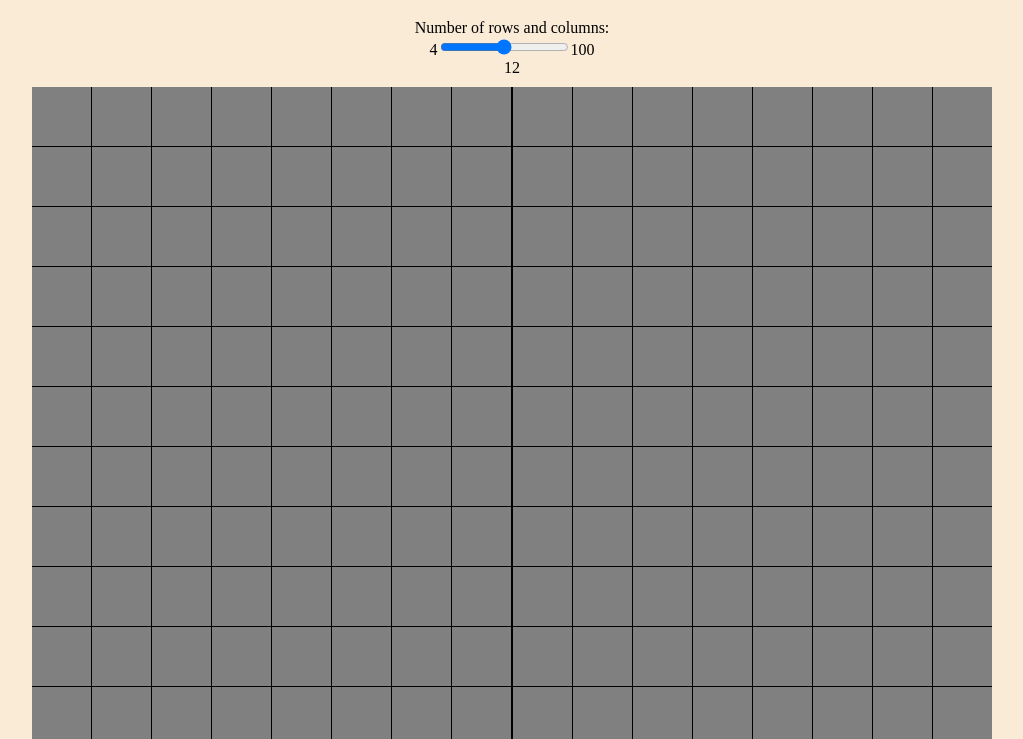
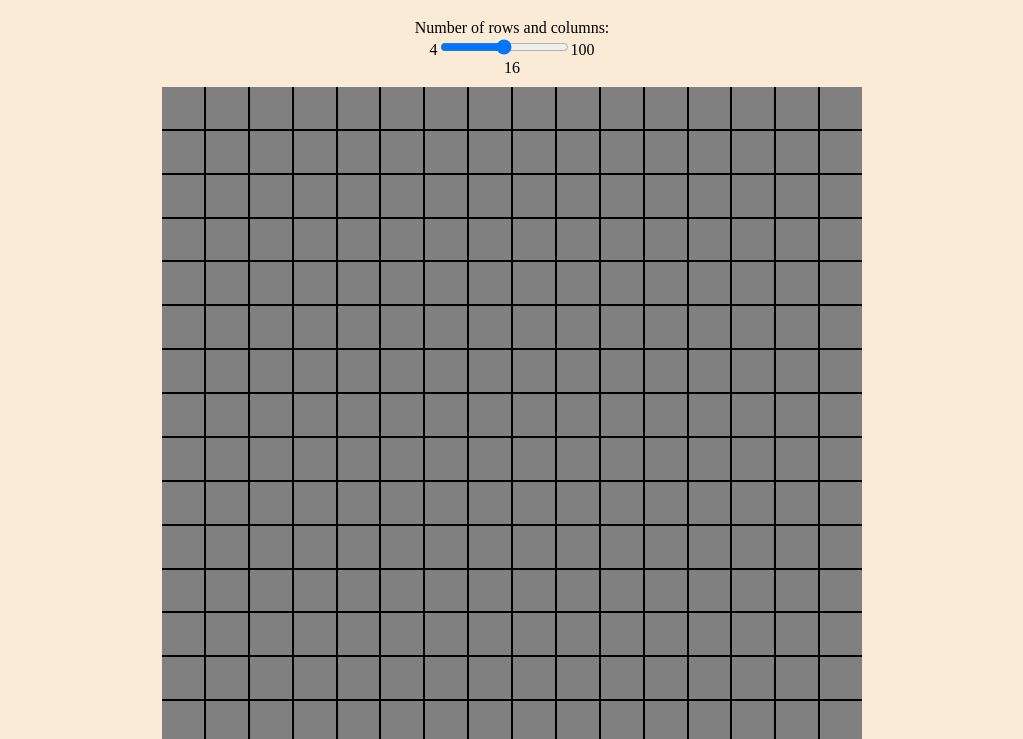
Before and after one commit to ericjfenton/etch-a-sketch, a plain HTML site: page index.html in a window 1280 px wide. Shown: the part 61-800 px from the top of the page, without its empty margins (128-1151 px from the left). Drawn offline with Linux system fonts and the light colour scheme.

Commit message:
refactor grid drawing method

```diff
--- a/etch.js
+++ b/etch.js
@@ -10,7 +10,7 @@ const tests = function(e) {
     container.innerText = '';
 }
 let numRows = 16;
-let sizeNum = Math.floor(960/numRows) - 1;
+let sizeNum = Math.floor(961/numRows) - 1;
 let sizeText = sizeNum + 'px';
 let sizeText2 = '0 0 ' + sizeText;
 console.log(sizeText);
@@ -19,6 +19,11 @@ const updateGrid = function(e) {
   numRows = squaresDesired.value;
   choice.innerText = numRows;
   sizeNum = Math.floor(961/numRows) - 1;
+  // if (960 - sizeNum * numRows > sizeNum) sizeNum++;
+  //if (960 - sizeNum * numRows > sizeNum) sizeNum++;
+  // doesn't work correctly for large numbers
+  // actually looks worse with the "fix" with if statements
+  // need to make one row at a time
   sizeText = sizeNum + 'px';
   sizeText2 = '0 0 ' + sizeText;
   container.innerText = '';
--- /dev/null
+++ b/etch2.js
@@ -0,0 +1,17 @@
+console.log("hi");
+
+const newSquare = document.createElement('div');
+newSquare.classList.add('square');
+const newRow = document.createElement('div');
+newRow.classList.add('row');
+newRow.appendChild(newSquare);
+for (let i = 1; i < 16; i++) {
+newRow.appendChild(newSquare.cloneNode());
+}
+
+
+const container = document.getElementById('container');
+container.appendChild(newRow);
+for (let i = 1; i < 16; i++) {
+container.appendChild(newRow.cloneNode(true));
+}
--- a/index.html
+++ b/index.html
@@ -5,14 +5,14 @@
     <meta name="viewport" content="width=device-width, initial-scale=1.0">
     <title>Etch a Sketch</title>
     <link rel="stylesheet" href="styles.css">
-    <script src="etch.js" defer></script>
+    <script src="etch2.js" defer></script>
 </head>
 <body>
     <h1>Etch a Sketch</h1>
     <div id="test"></div>
     <label for="squares">Number of rows and columns:</label><br>
     4<input name="squares" type="range" min="4" max="100" step="2">100
-    <div id="choice">12</div>
+    <div id="choice">16</div>
     <div id="container">
 
     </div>
--- a/styles.css
+++ b/styles.css
@@ -4,20 +4,24 @@ body {
 }
 
 #container {
-    height: 960px;
-    width: 960px;
+    height: 700px;
+    width: 700px;
     background-color: black;
     margin: 10px auto;
     display: flex;
-    flex-wrap: wrap;
-    justify-content: space-between;
-    align-items: center;
+    gap: 2px;
+    color: red;
+    flex-direction: column;
+}
+
+.row {
+    display: flex;
+    flex: 1;
+    gap: 2px;
+
 }
 
 .square {
-    /* height: 300px;
-    width: 300px; */
-    color: red;
     background-color: gray;
-    /* flex: 0 0 300px; */
+    flex: 1;
 }
```
